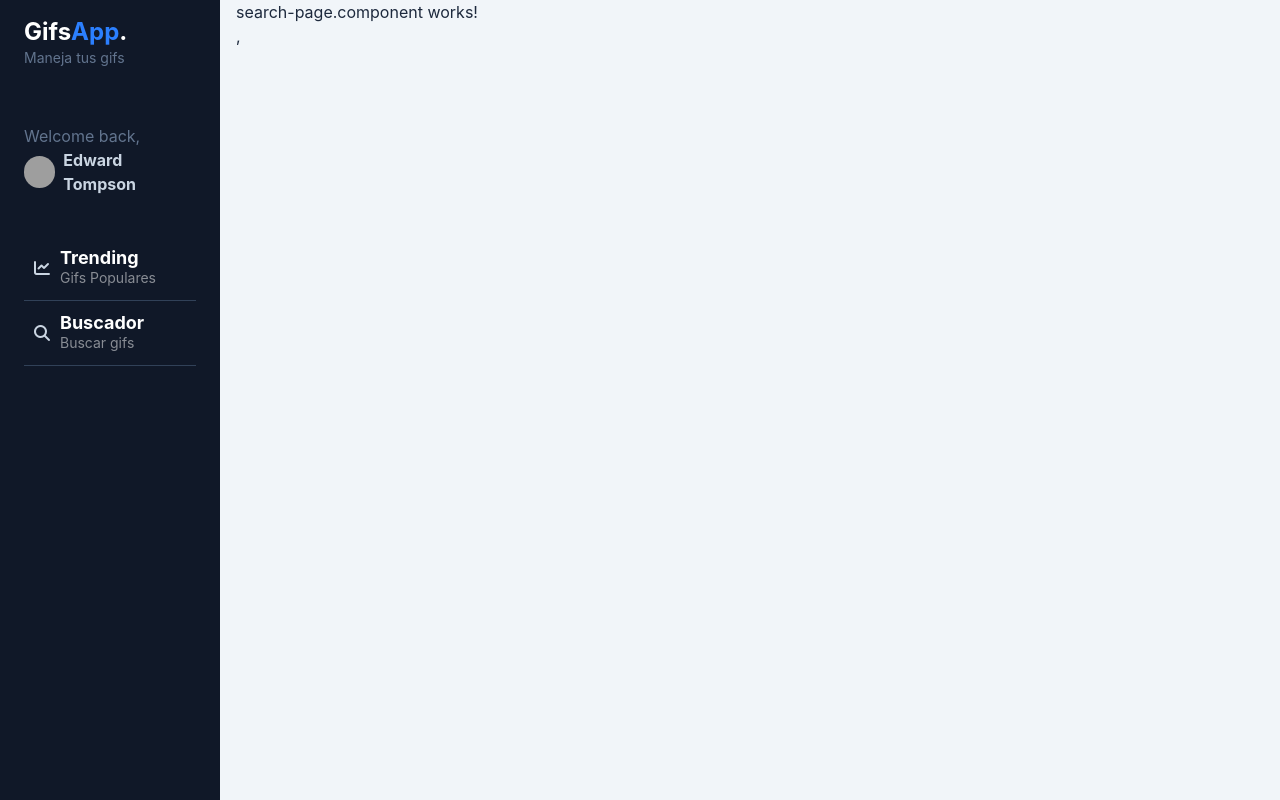
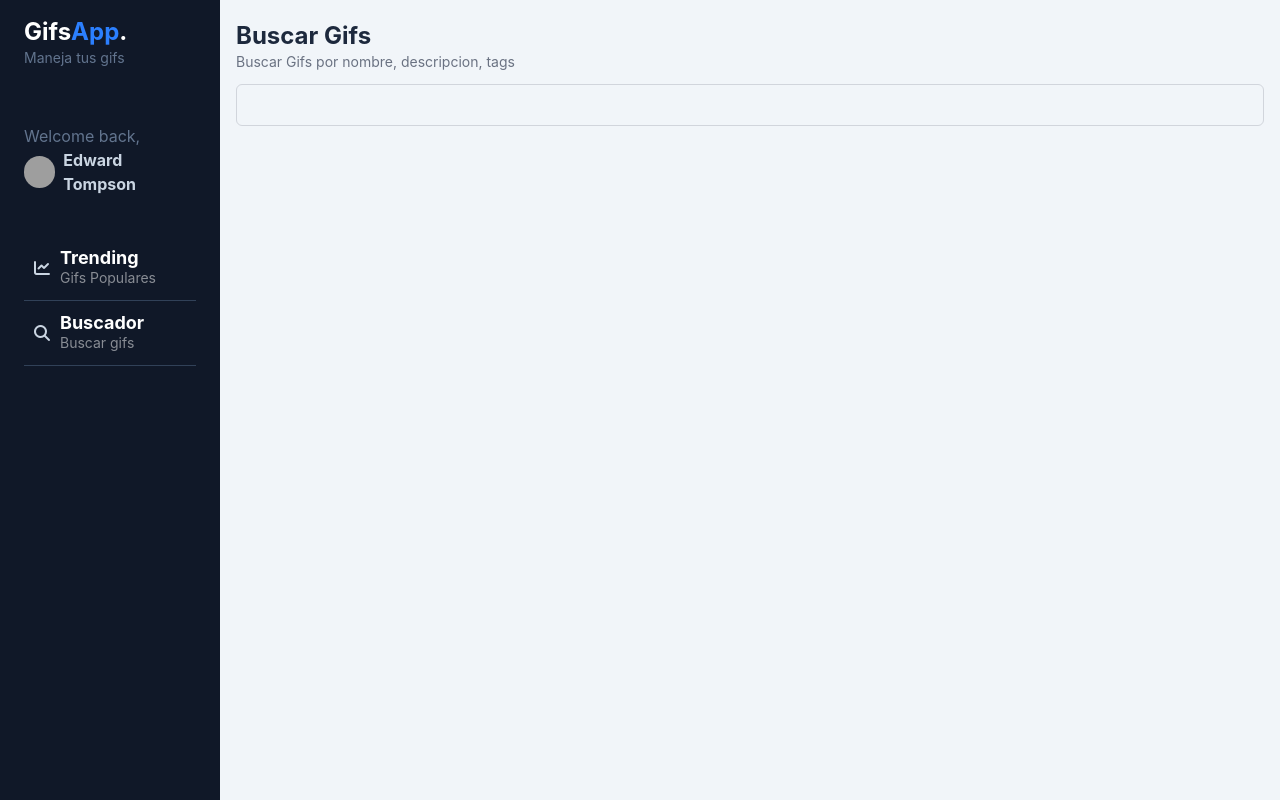
Before and after one commit to OscarSamuelRR/gifs-app, an Angular app: page /dashboard/search in a window 1280 px wide. Built offline with nearby package versions, Linux system fonts and the light colour scheme; grey boxes are pictures that could not be loaded.

Commit message:
Update search-page.component.html
-Avance de buscador de gifs

```diff
--- a/src/app/gifs/pages/search-page.component/search-page.component.html
+++ b/src/app/gifs/pages/search-page.component/search-page.component.html
@@ -1 +1,6 @@
-<p>search-page.component works!</p>,
+<h2 class="text-2xl font-bold mt-5">Buscar Gifs</h2>
+<h3 class="text-sm text-gray-500">Buscar Gifs por nombre, descripcion, tags</h3>
+
+<section class="flex flex-col gap-4">
+    <input type="text" class="mt-3 border border-gray-300 rounded-md p-2">
+</section>
```
